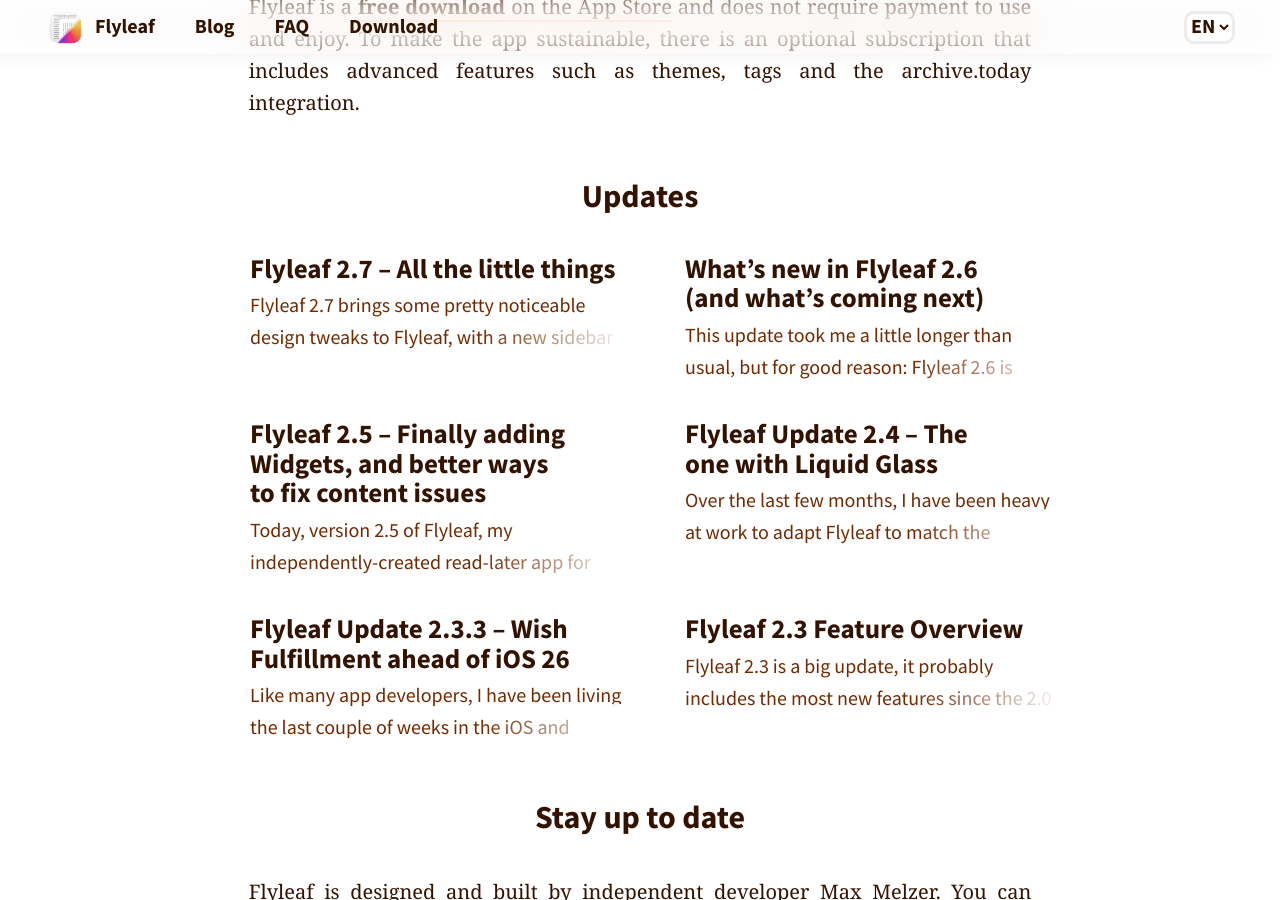
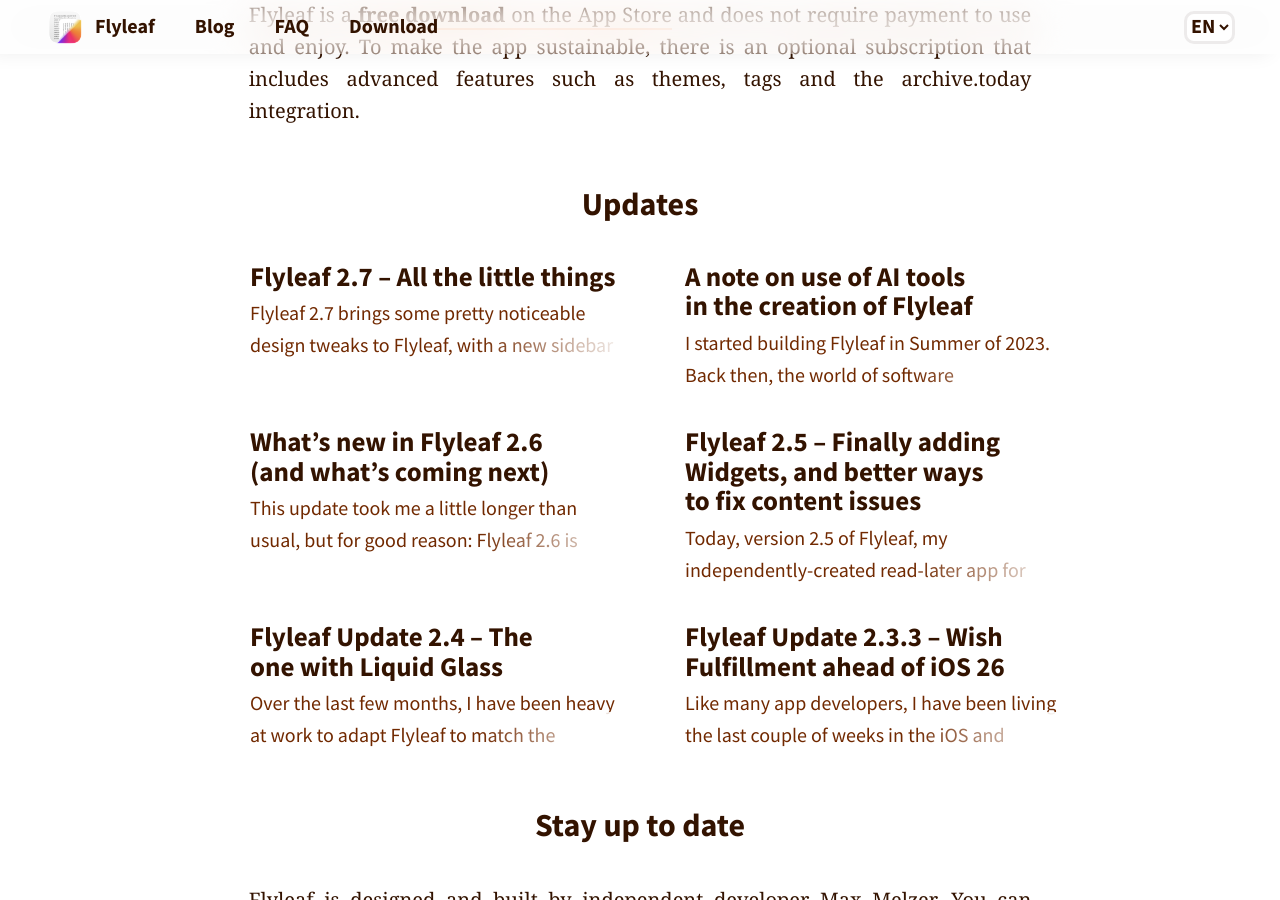
Before and after one commit to moehrenzahn/flyleafapp.com, a Jekyll site: the page built from index.md, in a window 1280 px wide and 900 px high, scrolled down 6746 px. Built offline with Jekyll 4.4.1, drawn with Linux system fonts in a browser that asks for light colours.

Commit message:
Update screenshots for 2.7

```diff
--- a/_includes/flyleaf-features.html
+++ b/_includes/flyleaf-features.html
@@ -353,7 +353,7 @@
         {% endif %}
       </p>
     </div>
-    <img loading="lazy" width="1000" height="728" alt src="/images/projects/flyleaf-customization-ipad.png">
+    <img loading="lazy" width="1000" height="728" alt src="/images/projects/flyleaf-customization-duo-open.png">
   </div>
 
   <div class="feature">
@@ -494,7 +494,7 @@
   <div class="feature">
     <div class="text-container">
       <img loading="lazy" class="background" alt src="/images/projects/sf-shippingbox.svg">
-      <h2 class="beta">
+      <h2>
         {% if page.lang == 'de' %}
         Lade Artikel einfach von archive.today
         {% else %}
@@ -511,7 +511,7 @@
         {% endif %}
       </p>
     </div>
-    <img loading="lazy" width="508" height="1000"  alt class="" src="/images/projects/flyleaf-belowview-ios.png">
+    <img loading="lazy" width="508" height="1000"  alt class="" src="/images/projects/flyleaf-fixissues-ios.png">
   </div>
 
   <div class="feature">
--- /dev/null
+++ b/_posts/2026-10-12-a-note-on-ai-usage.md
@@ -0,0 +1,14 @@
+---
+layout: post
+title: A note on use of AI tools in the creation of Flyleaf
+lang: en
+image: /images/flyleaf-reading-combined.png
+---
+
+I started building Flyleaf in Summer of 2023. Back then, the world of software development looked quite different from what it looks now, although changes were already looming on the horizon.
+
+Flyleaf is absolutely a labour of love for me. I wanted to build the read later app that matches my exacting standards for a great, Apple-like, native user interface that is clean, elegant, reachable and follows platform convention. I wanted to build a [Mac-assed Mac app](), and great counterparts on iPhone and iPad. SwiftUI was just about mature enough by that point to make building a real app with it feasible for a solo developer.
+
+And so I did. I did not use any AI tools for building the app. No AI agent has ever seen the code base. I crafted the app icon manually in the awesome (back then indie app) [Pixelmator](), and designed the Website with [Django](). I probably did use ChatGPT to ask questions here and there about SwiftUI issues I was banging my head against or tips on how to build an App Store subscription system that actually works. But the code (and both the brilliance and the bugs therein) is all mine.
+
+This post is not meant as a promise that this will stay like this forever. I have been using Claude Code at my day job for some time with mixed results. I am extremely worried about what these tools are going to do to my skills, to the software industry, and to the world as a whole. But at the same time, I can see that these tools, when used with intention, have the potential to help indie developers like me make their apps better, faster, without compromising the quality of the output.
```
Also changed, not shown: other parts of _includes/flyleaf-features.html (+1 -1 lines), images/projects/flyleaf-customization-duo-open.png (added), images/projects/flyleaf-customization-ipad.png, images/projects/flyleaf-fixissues-ios.png (added), 2 other files.
